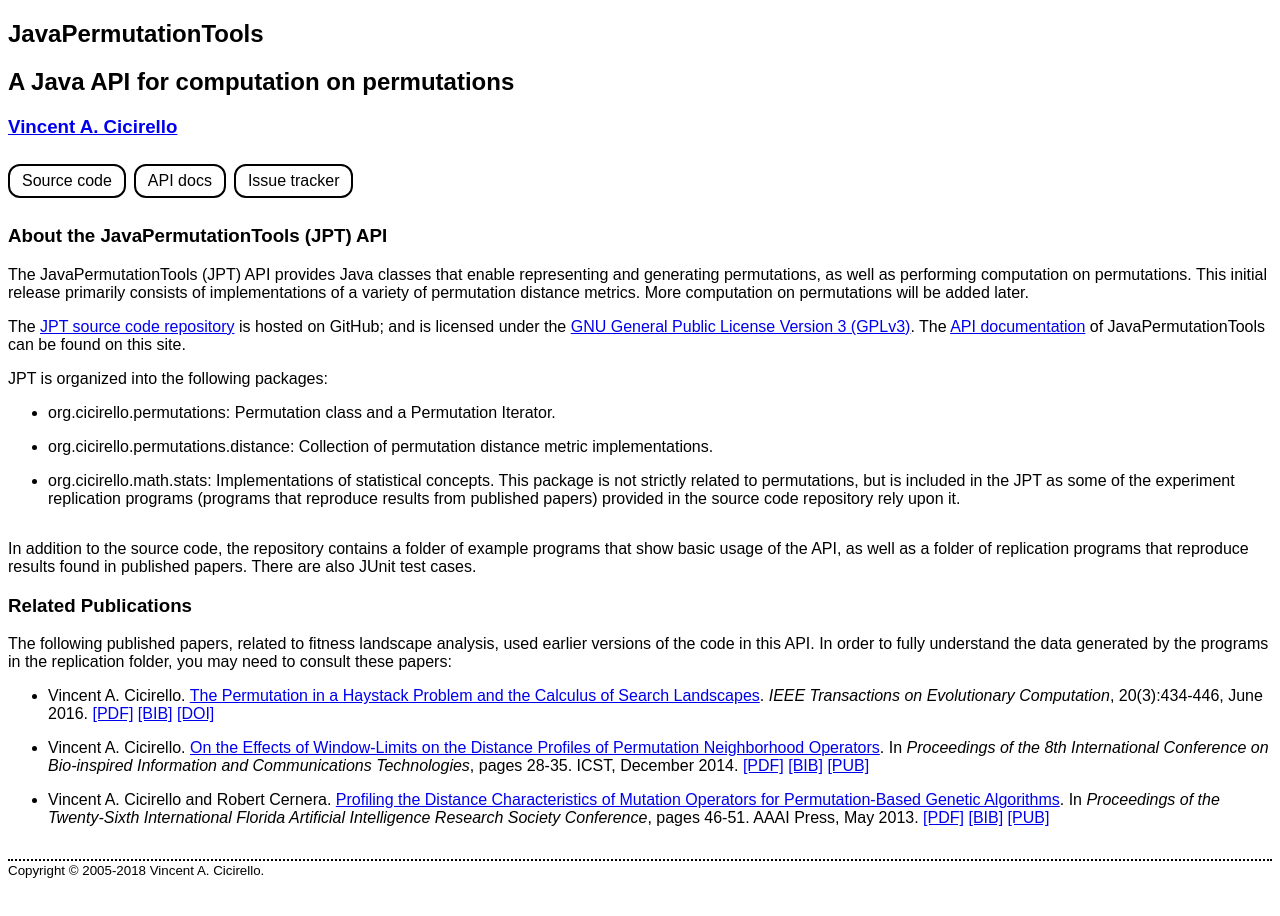
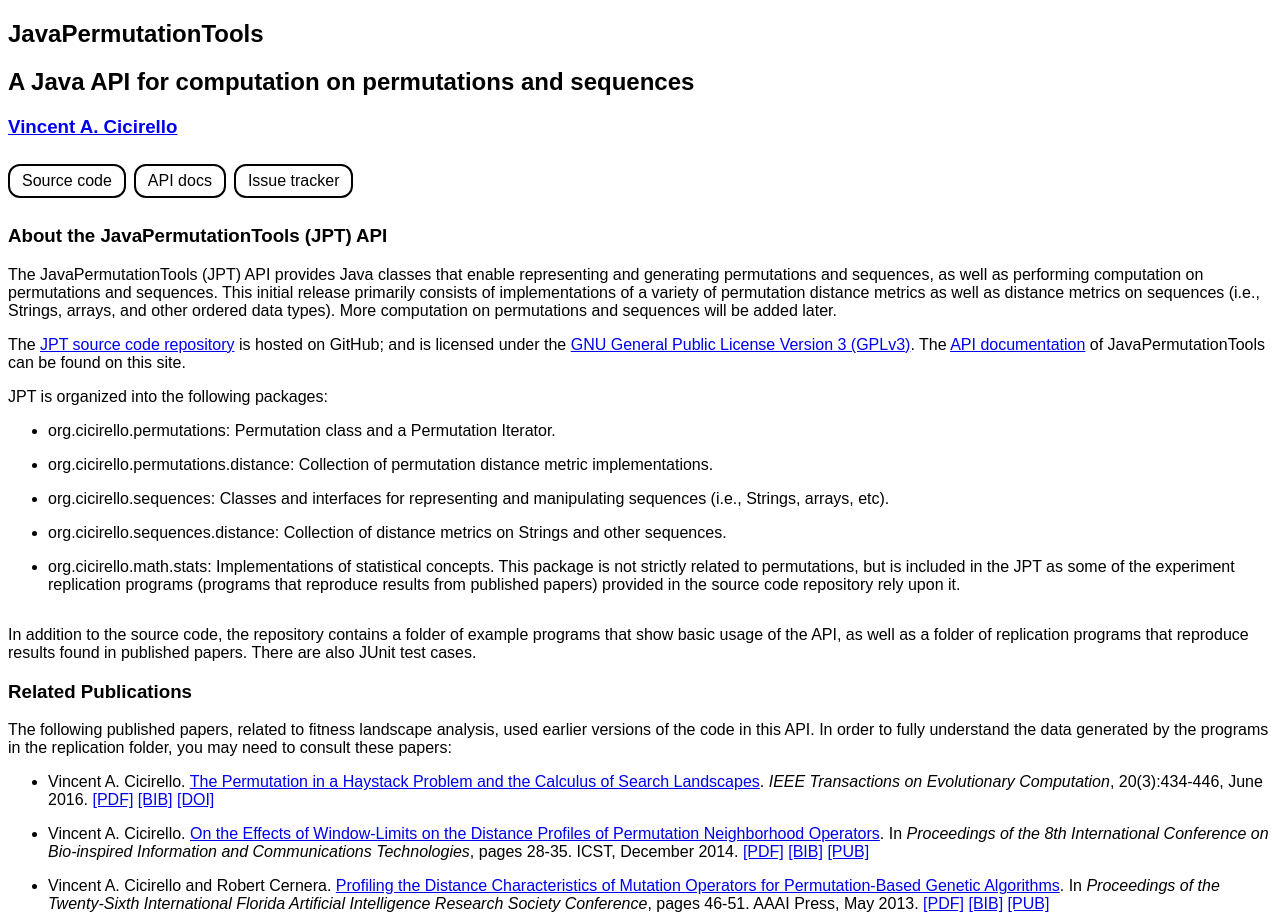
Before and after one commit to cicirello/JavaPermutationTools, a plain HTML site: page docs/index.html in a window 1280 px wide. Shown: the top 916 px of the page. Before the commit the page ends 887 px from the top, so only its background shows below. Drawn offline with Linux system fonts and the light colour scheme.

Commit message:
updated documentation page

```diff
--- a/docs/index.html
+++ b/docs/index.html
@@ -5,13 +5,13 @@
 <link rel="canonical" href="https://jpt.cicirello.org/">
 <link itemprop="url" href="https://jpt.cicirello.org/">
 <meta name="viewport" content="width=device-width, initial-scale=1">
-<meta name="title" content="JavaPermutationTools - A Java API for computation on permutations">
-<meta itemprop="name" content="JavaPermutationTools - A Java API for computation on permutations">
-<meta name="description" content="JavaPermutationTools - A Java API for computation on permutations - The API includes a variety of
-permutation distance metrics.">
-<meta itemprop="description" content="JavaPermutationTools - A Java API for computation on permutations - The API includes a variety of
-permutation distance metrics.">
-<title>JavaPermutationTools - A Java API for computation on permutations</title>
+<meta name="title" content="JavaPermutationTools - A Java API for computation on permutations and sequences">
+<meta itemprop="name" content="JavaPermutationTools - A Java API for computation on permutations and sequences">
+<meta name="description" content="JavaPermutationTools - A Java API for computation on permutations and sequences - The API includes a variety of
+permutation distance metrics as well as distance metrics on sequences (i.e., Strings, arrays, and other ordered data types).">
+<meta itemprop="description" content="JavaPermutationTools - A Java API for computation on permutations and sequences - The API includes a variety of
+permutation distance metrics as well as distance metrics on sequences (i.e., Strings, arrays, and other ordered data types).">
+<title>JavaPermutationTools - A Java API for computation on permutations and sequences</title>
 <style>
 article { display: block; }
 body { font-family: Arial, Helvetica, sans-serif; }
@@ -29,7 +29,7 @@ footer { border-top: 2px dotted black; }
 <article itemprop="mainEntity" itemscope itemtype="http://schema.org/SoftwareSourceCode">
 <header>
 <h1 itemprop="name">JavaPermutationTools</h1>
-<h2 itemprop="headline">A Java API for computation on permutations</h2>
+<h2 itemprop="headline">A Java API for computation on permutations and sequences</h2>
 <h3 itemprop="author copyrightHolder" itemscope itemtype="http://schema.org/Person"><a itemprop="url mainEntityOfPage" href="https://www.cicirello.org/"><span itemprop="name">Vincent A. Cicirello</span></a></h3>
 <nav>
 <ul>
@@ -42,10 +42,11 @@ footer { border-top: 2px dotted black; }
 <section>
 <h3>About the JavaPermutationTools (JPT) API</h3>
 <p itemprop="description">The JavaPermutationTools (JPT) API provides <span itemprop="programmingLanguage">Java</span> classes
-that enable representing and generating permutations,
-as well as performing computation on permutations.  This initial release primarily consists
-of implementations of a variety of permutation distance metrics.  More computation on
-permutations will be added later.</p>
+that enable representing and generating permutations and sequences,
+as well as performing computation on permutations and sequences.  This initial release primarily consists
+of implementations of a variety of permutation distance metrics as well as distance metrics on sequences (i.e.,
+Strings, arrays, and other ordered data types).  More computation on
+permutations and sequences will be added later.</p>
 <p>The <a href="https://github.com/cicirello/JavaPermutationTools">JPT source code repository</a> is hosted on GitHub;
 and is licensed under the <a itemprop="license" href="https://www.gnu.org/licenses/gpl-3.0.html">GNU General Public License Version 3 (GPLv3)</a>.
 The <span itemprop="hasPart" itemscope itemtype="http://schema.org/APIReference"><a itemprop="url" href="/api/">API documentation</a> of <span itemprop="name headline">JavaPermutationTools</span></span> can be found on this site.</p>
@@ -53,6 +54,8 @@ The <span itemprop="hasPart" itemscope itemtype="http://schema.org/APIReference"
 <ul>
 <li>org.cicirello.permutations: Permutation class and a Permutation Iterator.</li>
 <li>org.cicirello.permutations.distance: Collection of permutation distance metric implementations.</li>
+<li>org.cicirello.sequences: Classes and interfaces for representing and manipulating sequences (i.e., Strings, arrays, etc).</li>
+<li>org.cicirello.sequences.distance: Collection of distance metrics on Strings and other sequences.</li>
 <li>org.cicirello.math.stats: Implementations of statistical concepts.  This package is not strictly related to permutations,
 but is included in the JPT as some of the experiment replication programs (programs that reproduce results from published papers)
 provided in the source code repository rely upon it.</li>
```
